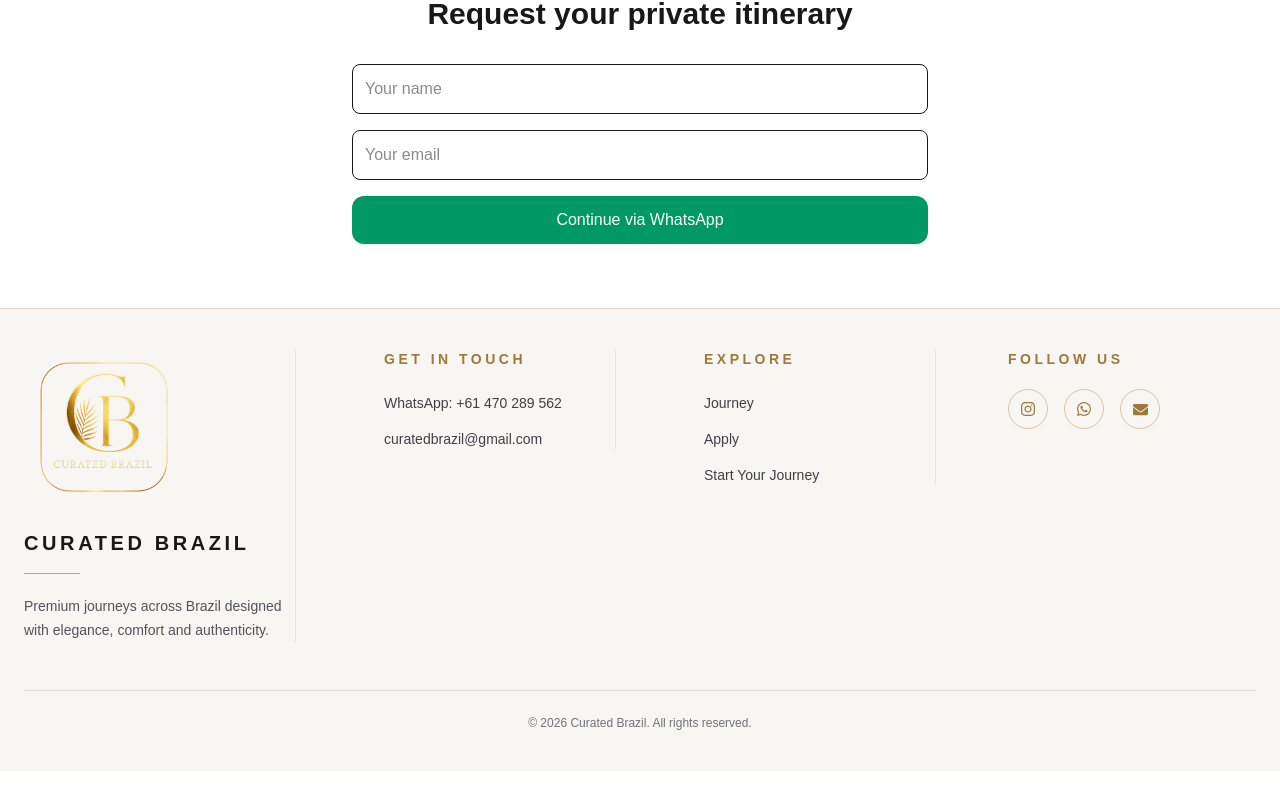
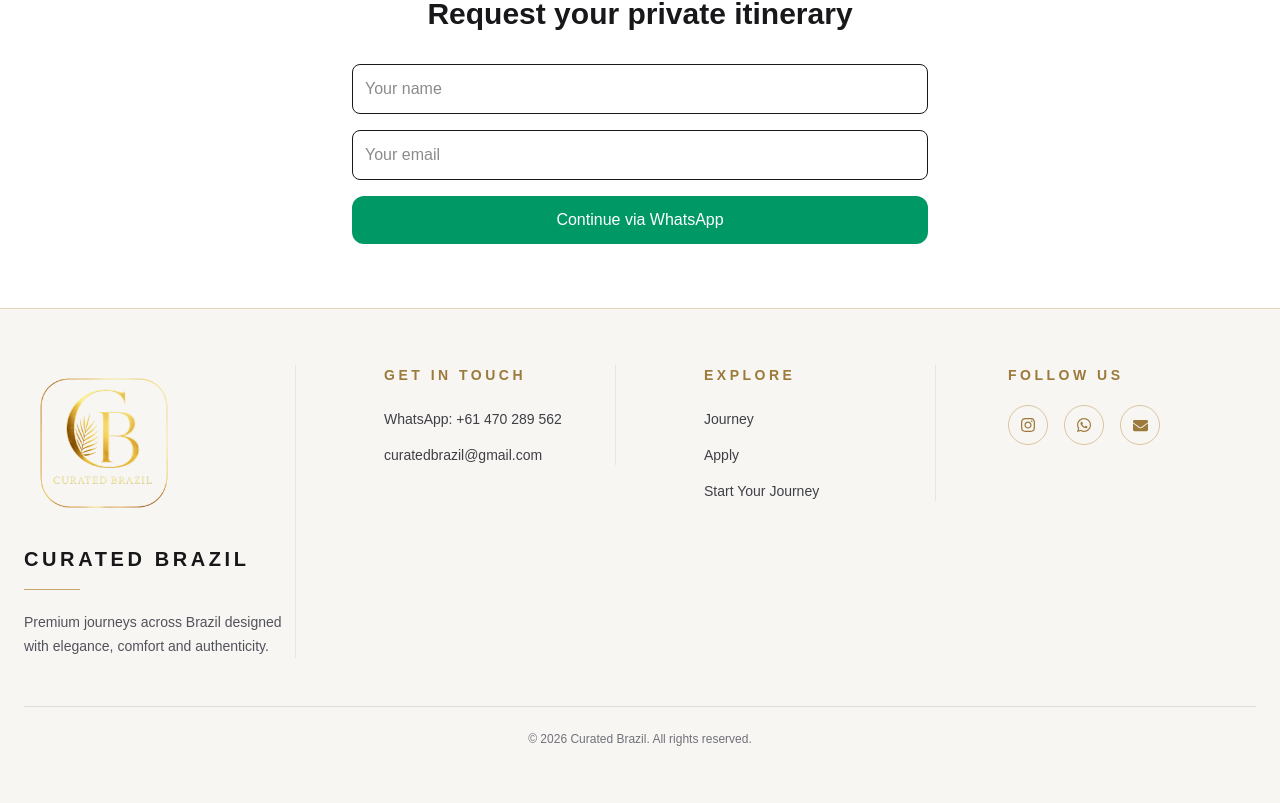
Before and after one commit to renatovvjr/brazil-premium-travel, a React (Vite) app: page / in a window 1280 px wide. Shown: the part 4472-5275 px from the top of the page. Before the commit the page ends 5243 px from the top, so only its background shows below. Built offline with nearby package versions, Linux system fonts and the light colour scheme; no server answers.

Commit message:
Refine premium footer adjust sizes

```diff
--- a/src/App.jsx
+++ b/src/App.jsx
@@ -329,7 +329,7 @@ export default function App() {
         </div>
       </section>
       {/* CONTACT */}
-      <footer className="border-t border-[#c8a46b]/40 bg-[#f8f6f2] px-6 py-10">
+      <footer className="border-t border-[#c8a46b]/40 bg-[#f8f6f2] px-6 py-14">
         <div className="mx-auto max-w-7xl">
 
           <div className="grid gap-12 md:grid-cols-4 md:items-start divide-y md:divide-y-0 md:divide-x divide-[#c8a46b]/20">
```
